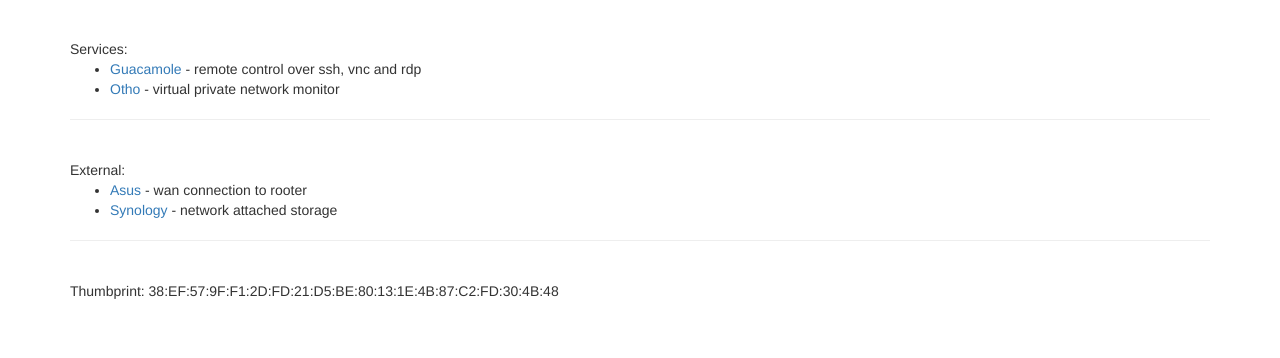
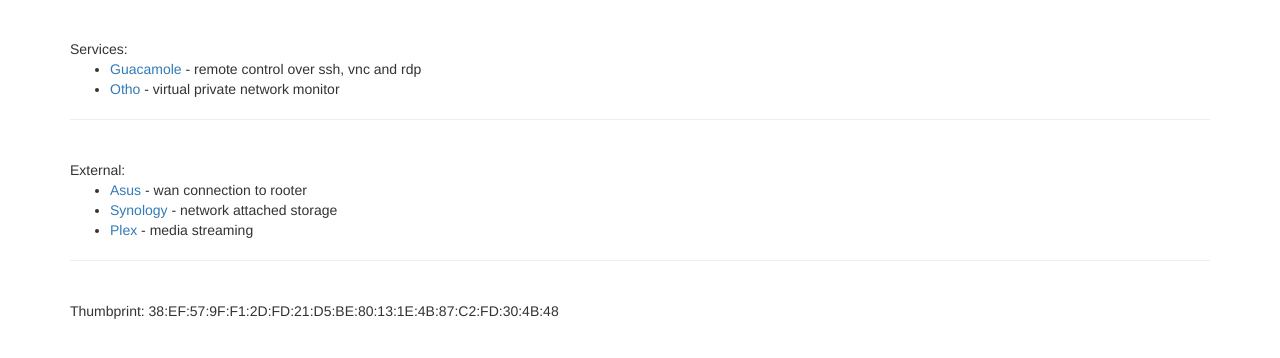
Before and after one commit to Lazydash/Augustus, a website: page public/index.html in a window 1280 px wide. Shown: the part 82-440 px from the top of the page. Drawn offline with nearby package versions, Linux system fonts and the light colour scheme.

Commit message:
add plex link

```diff
--- a/public/index.html
+++ b/public/index.html
@@ -36,6 +36,7 @@
     <ul>
         <li><a href="https://lazydash.asuscomm.com:8443">Asus</a> - wan connection to rooter</li>
         <li><a href="http://QuickConnect.to/zeus-wdred4tb">Synology</a> - network attached storage</li>
+        <li><a href="https://app.plex.tv/desktop">Plex</a> - media streaming</li>
     </ul>
     <hr>
     <br>
```
